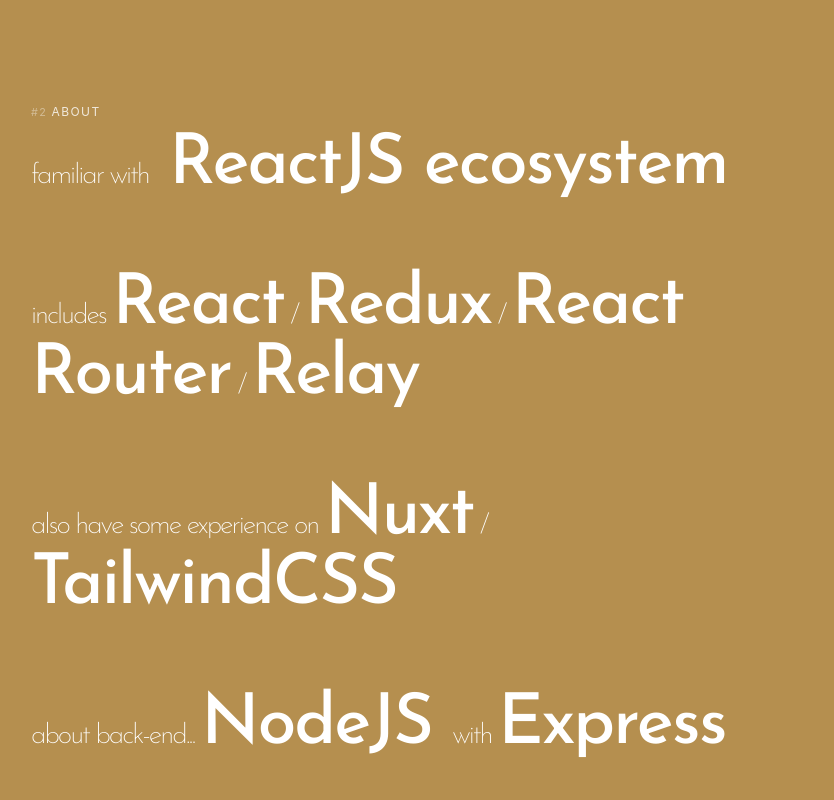
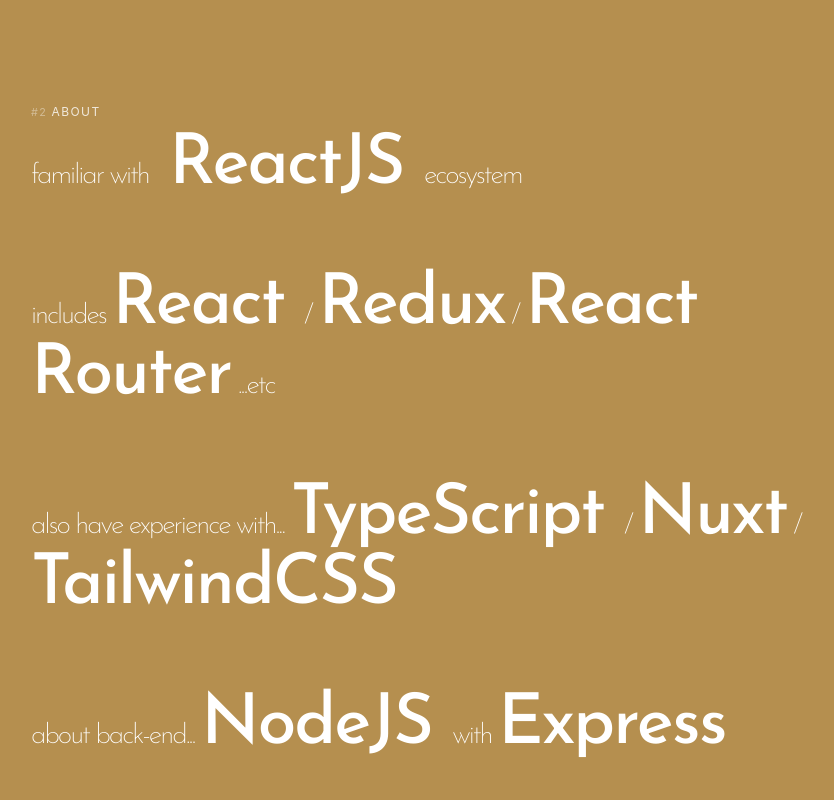
Before and after one commit to YuweiHu/ayowi, a React (Create React App) app: page / in a window 1280 px wide. Shown: the part 1360-2160 px from the top of the page, without its empty margins (44-878 px from the left). Built offline with nearby package versions, Linux system fonts and the light colour scheme.

Commit message:
Adjust about

```diff
--- a/src/App.js
+++ b/src/App.js
@@ -86,7 +86,7 @@
               <span>#1</span>Intro
             </a>
             <h1>
-              Full-Stack Engineer <span>based in</span> Taiwan.
+              Full-Stack Engineer <span>based in</span> Taiwan
             </h1>
             <p class="lead">
               <span>See my full resume on </span>
@@ -111,14 +111,17 @@
               <span>#2</span>About
             </a>
             <h2>
-              <span>familiar with</span> ReactJS ecosystem
+              <span>familiar with</span> ReactJS <span>ecosystem</span>
             </h2>
             <h2>
-              <span> includes </span>React<span> / </span>Redux<span> / </span>
-              React Router<span> / </span> Relay
+              <span> includes </span> React <span> / </span>Redux
+              <span> / </span>
+              React Router<span> ...etc </span>
             </h2>
             <h2>
-              <span> also have some experience on </span> Nuxt<span> / </span>
+              <span>also have experience with... </span> TypeScript{" "}
+              <span> / </span> Nuxt
+              <span> / </span>
               TailwindCSS
             </h2>
             <h2>
@@ -140,7 +143,7 @@
           <h2>
             <span>I wrote my</span> study notes <span>and some</span> technology
             articles
-            <span> in my </span>blog.
+            <span> in my blog.</span>
           </h2>
           <p class="lead">
             <a
```
